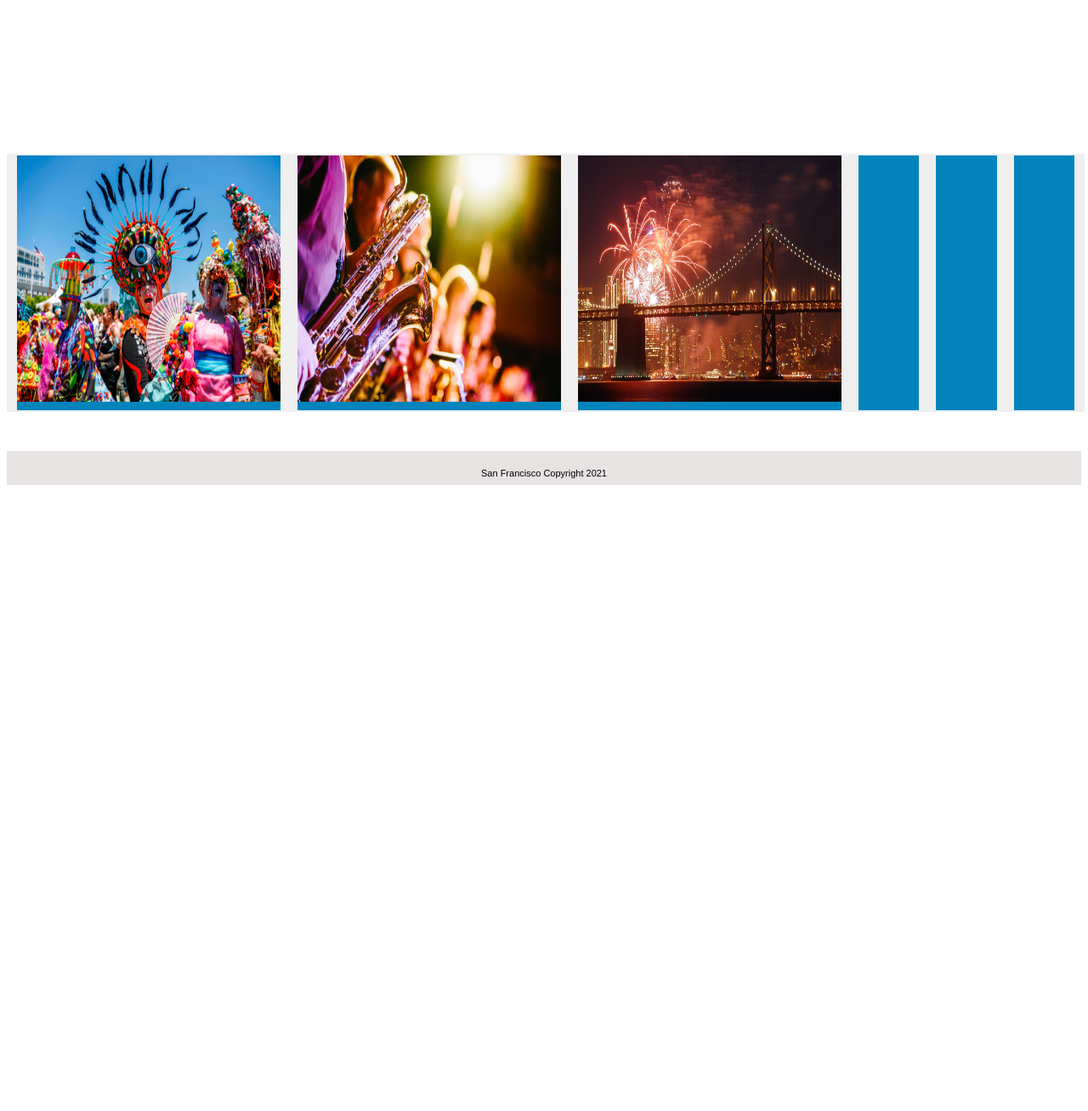
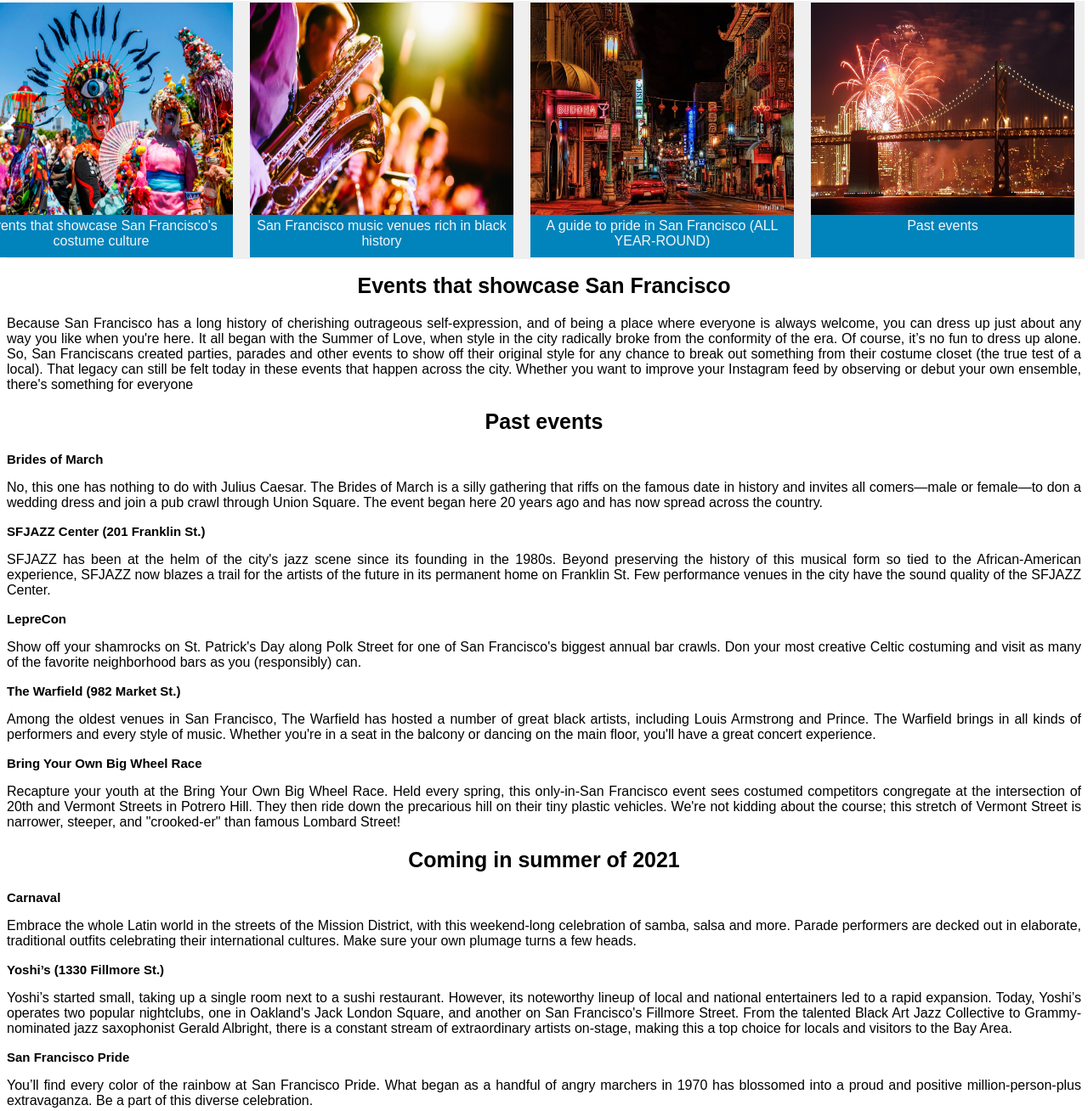
Before and after one commit to ndulamo/ABC17-039, a plain HTML site: page Events.html in a window 1280 px wide. Shown: the part 417-1725 px from the top of the page at 85% size. Before the commit the page ends 996 px from the top, so only its background shows below. Drawn offline with Linux system fonts and the light colour scheme.

Commit message:
New files and Css editted

```diff
--- a/Events.html
+++ b/Events.html
@@ -18,7 +18,7 @@
         <a href="Events.html">Events </a>
         <a href="Connect.html">Connect With Us </a>
     </nav>
-<section>
+<section style="width: 100%; height: 20px">
 <article>
     <h1>The Past and Upcoming Events</h1>
     <p> While it is best to stay home at the moment, San Francisco is usually host to countless can't miss events and experiences. Here are some of the San Francisco events you may have missed and some to look forward to in the future.
@@ -29,22 +29,80 @@
     </article>
 
     </section>
-    <section>
+    <section style="height: 300px">
     <div class="container">
-        <div class="box"><img src="Parade.jpg" alt="Parades in celebration of Gay community" width="310 px" height="290 px"></div>
-        <div class="box"> <img src="Live%20Jazz.jpg" alt="Parades in celebration of Gay community" width="310 px" height="290 px"> </div>
-        <div class="box"> <img src="fireworks.jpg" alt="Parades in celebration of Gay community" width="310 px" height="290 px"></div>
-        <div class="box"> </div>
-        <div class="box"> </div>
-        <div class="box"> </div>
+        <div class="box"><img src="Parade.jpg" alt="Parades in celebration of costume culture" width="310 px" height="250 px">
+         <figcaption>Events that showcase San Francisco's costume culture</figcaption></div>
+        <div class="box"> <img src="Live%20Jazz.jpg" alt="Live Jazz" width="310 px" height="250 px">
+        <figcaption>San Francisco music venues rich in black history</figcaption></div>
+        <div class="box"> <img src="Sanfran.jpg" alt="China town" width="310 px" height="250 px">
+        <figcaption>A guide to pride in San Francisco (ALL YEAR-ROUND)</figcaption></div>
+        <div class="box"><img src="fireworks.jpg" alt="New Years Fireworks" width="310 px" height="250 px">
+        <figcaption> Past events</figcaption></div>
     </div>
 
 </section>
+<section style="width: 100%; height: 850px">
+    <h2>Events that showcase San Francisco</h2>
+    <article style="width: 100%">
+        <p style="text-align:justify;">
+    Because San Francisco has a long history of cherishing outrageous self-expression, and of being a place where everyone is always welcome, you can dress up just about any way you like when you're here. It all began with the Summer of Love, when style in the city radically broke from the conformity of the era. Of course, it’s no fun to dress up alone. So, San Franciscans created parties, parades and other events to show off their original style for any chance to break out something from their costume closet (the true test of a local). That legacy can still be felt today in these events that happen across the city. Whether you want to improve your Instagram feed by observing or debut your own ensemble, there's something for everyone
+        </p>
+
+        <h2>Past events</h2>
+
+        <h3>Brides of March</h3>
+
+        <p>
+        No, this one has nothing to do with Julius Caesar. The Brides of March is a silly gathering that riffs on the famous date in history and invites all comers—male or female—to don a wedding dress and join a pub crawl through Union Square. The event began here 20 years ago and has now spread across the country.
+        </p>
+
+        <h3>SFJAZZ Center (201 Franklin St.)</h3>
+
+        <p>SFJAZZ has been at the helm of the city's jazz scene since its founding in the 1980s. Beyond preserving the history of this musical form so tied to the African-American experience, SFJAZZ now blazes a trail for the artists of the future in its permanent home on Franklin St. Few performance venues in the city have the sound quality of the SFJAZZ Center.
+        </p>
+
+        <h3>LepreCon</h3>
+
+        <p>
+        Show off your shamrocks on St. Patrick's Day along Polk Street for one of San Francisco's biggest annual bar crawls. Don your most creative Celtic costuming and visit as many of the favorite neighborhood bars as you (responsibly) can.
+        </p>
+
+        <h3>The Warfield (982 Market St.)</h3>
+
+        <p>
+        Among the oldest venues in San Francisco, The Warfield has hosted a number of great black artists, including Louis Armstrong and Prince. The Warfield brings in all kinds of performers and every style of music. Whether you're in a seat in the balcony or dancing on the main floor, you'll have a great concert experience.
+
+        </p>
+
+        <h3>Bring Your Own Big Wheel Race</h3>
+
+        <p>
+        Recapture your youth at the Bring Your Own Big Wheel Race. Held every spring, this only-in-San Francisco event sees costumed competitors congregate at the intersection of 20th and Vermont Streets in Potrero Hill. They then ride down the precarious hill on their tiny plastic vehicles. We're not kidding about the course; this stretch of Vermont Street is narrower, steeper, and "crooked-er" than famous Lombard Street!
+        </p>
+
+        <h2>Coming in summer of 2021</h2>
+
+        <h3>Carnaval</h3>
+
+        <p>Embrace the whole Latin world in the streets of the Mission District, with this weekend-long celebration of samba, salsa and more. Parade performers are decked out in elaborate, traditional outfits celebrating their international cultures. Make sure your own plumage turns a few heads.
+        </p>
+
+        <h3>Yoshi’s (1330 Fillmore St.)</h3>
+
+        <p>
+        Yoshi’s started small, taking up a single room next to a sushi restaurant. However, its noteworthy lineup of local and national entertainers led to a rapid expansion. Today, Yoshi’s operates two popular nightclubs, one in Oakland's Jack London Square, and another on San Francisco's Fillmore Street. From the talented Black Art Jazz Collective to Grammy-nominated jazz saxophonist Gerald Albright, there is a constant stream of extraordinary artists on-stage, making this a top choice for locals and visitors to the Bay Area.
+        </p>
+
+        <h3>San Francisco Pride</h3>
+
+        <p>You’ll find every color of the rainbow at San Francisco Pride. What began as a handful of angry marchers in 1970 has blossomed into a proud and positive million-person-plus extravaganza. Be a part of this diverse celebration.
+        </p>
+    </article>
 
 
 
-
-
+</section>
 
 
     <footer>
--- a/about.css
+++ b/about.css
@@ -14,7 +14,9 @@ p{ text-align: justify;}
 
 h1{ font-size: 60px; color: black; text-align: center; font-family:Arial, Helvetica, sans-serif;}
 
-h2{font-size: 25px; color: black; text-align: left; font-family: sans-serif;}
+h2{font-size: 25px; color: black; text-align: center; font-family: sans-serif;}
+
+h3{font-size: 15px; color: black;text-align: left; font-family: sans-serif}
 
 .container{ width: 100%; padding: 2px; margin: 115px auto; background: rgba(24, 25, 27, 0.068); display: flex; justify-content: right; }
 
```
Also changed, not shown: Sanfran.jpg (added).
